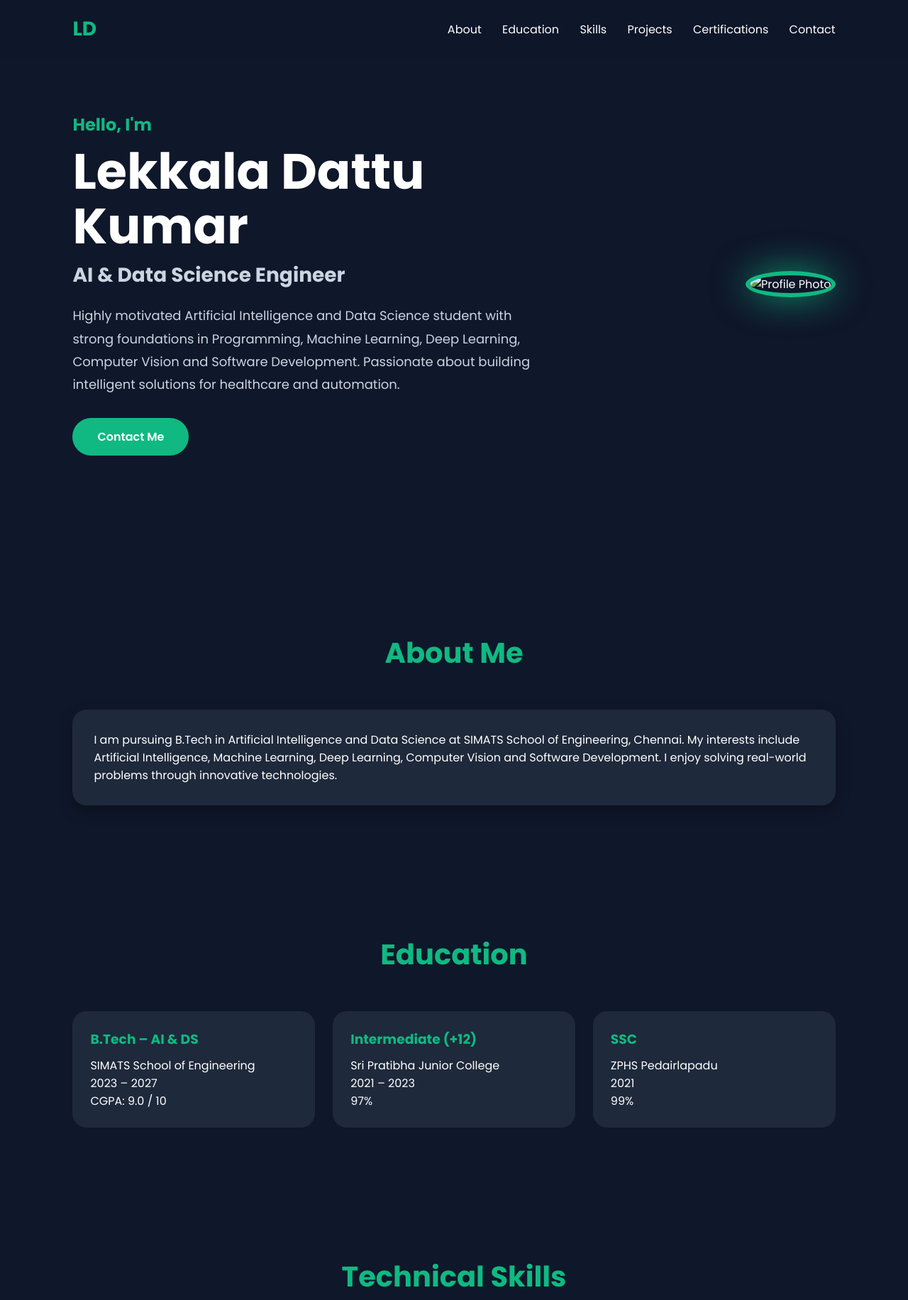
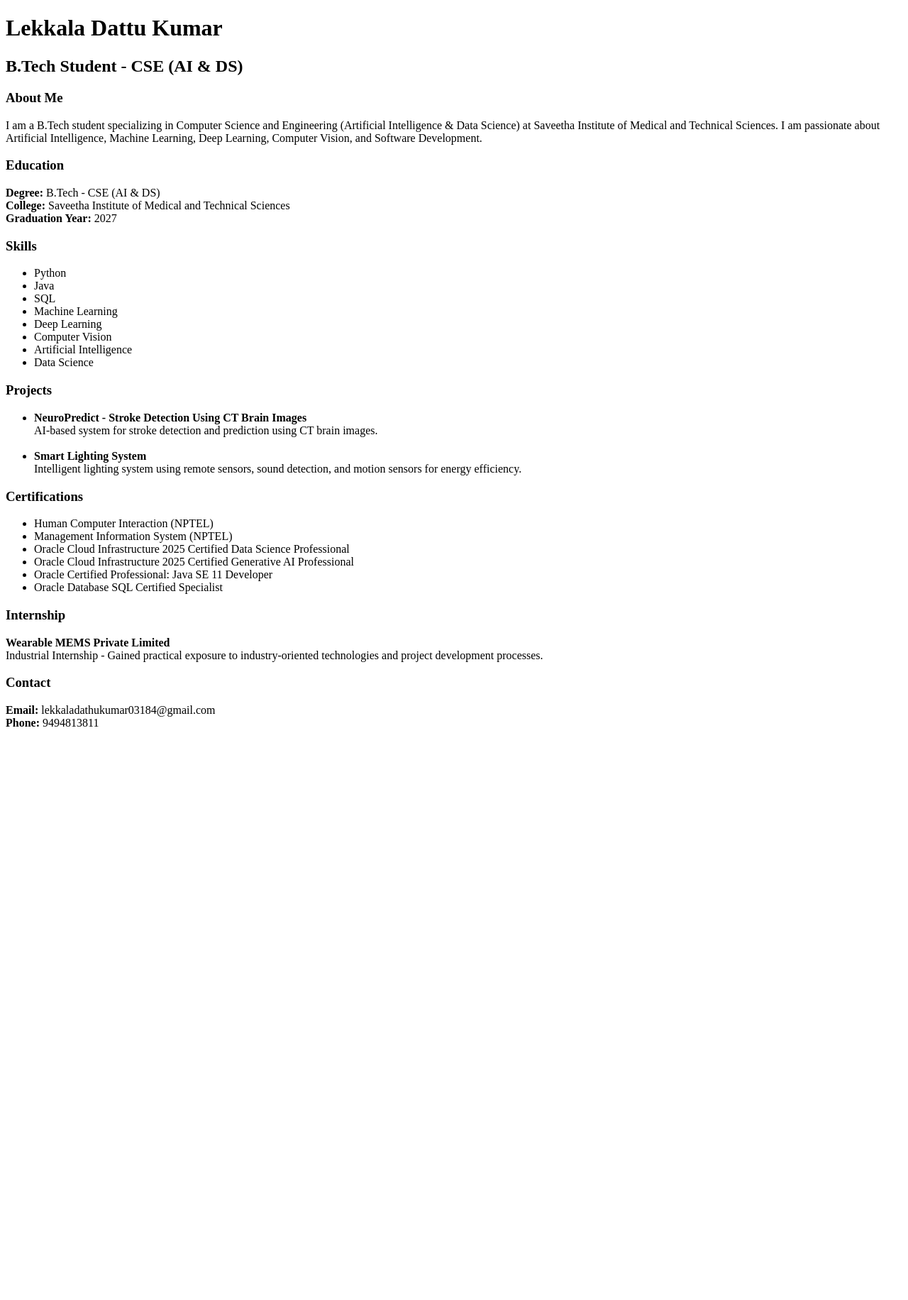
Before and after one commit to Dathu03184/dathukumar.github.io, a plain HTML site: page index.html in a window 1280 px wide. Shown: the top 1832 px of the page at 71% size. After the commit the page ends 1044 px from the top, so only its background shows below. Drawn offline with Linux system fonts and the light colour scheme.

Commit message:
Revise index.html with personal details and structure
Updated the title and added personal information to the header section. Enhanced the content structure with sections for skills, projects, certifications, and contact details.

```diff
--- a/index.html
+++ b/index.html
@@ -1,465 +1,76 @@
 <!DOCTYPE html>
-<html lang="en">
+<html>
 <head>
-<meta charset="UTF-8">
-<meta name="viewport" content="width=device-width, initial-scale=1.0">
-<title>Lekkala Dattu Kumar | AI & Data Science Portfolio</title>
-
-<link href="https://fonts.googleapis.com/css2?family=Poppins:wght@300;400;500;600;700&display=swap" rel="stylesheet">
-
-<style>
-
-*{
-margin:0;
-padding:0;
-box-sizing:border-box;
-font-family:'Poppins',sans-serif;
-scroll-behavior:smooth;
-}
-
-body{
-background:#0f172a;
-color:#fff;
-overflow-x:hidden;
-}
-
-header{
-position:fixed;
-top:0;
-width:100%;
-display:flex;
-justify-content:space-between;
-align-items:center;
-padding:20px 8%;
-background:rgba(15,23,42,.95);
-backdrop-filter:blur(10px);
-z-index:1000;
-}
-
-.logo{
-font-size:28px;
-font-weight:700;
-color:#10b981;
-}
-
-nav a{
-color:white;
-text-decoration:none;
-margin-left:25px;
-transition:.3s;
-}
-
-nav a:hover{
-color:#10b981;
-}
-
-.hero{
-min-height:100vh;
-display:flex;
-justify-content:space-between;
-align-items:center;
-padding:120px 8%;
-}
-
-.hero-content{
-max-width:650px;
-}
-
-.hero-content h3{
-font-size:24px;
-color:#10b981;
-}
-
-.hero-content h1{
-font-size:70px;
-line-height:1.1;
-margin:10px 0;
-}
-
-.hero-content h2{
-font-size:28px;
-color:#cbd5e1;
-margin-bottom:20px;
-}
-
-.hero-content p{
-font-size:18px;
-line-height:1.8;
-color:#cbd5e1;
-}
-
-.btn{
-display:inline-block;
-margin-top:30px;
-padding:14px 35px;
-background:#10b981;
-color:white;
-text-decoration:none;
-border-radius:50px;
-font-weight:600;
-transition:.3s;
-}
-
-.btn:hover{
-transform:translateY(-5px);
-box-shadow:0 0 25px #10b981;
-}
-
-.hero-image img{
-width:380px;
-height:380px;
-border-radius:50%;
-object-fit:cover;
-border:6px solid #10b981;
-box-shadow:0 0 50px rgba(16,185,129,.8);
-}
-
-section{
-padding:90px 8%;
-}
-
-.section-title{
-text-align:center;
-font-size:40px;
-margin-bottom:50px;
-color:#10b981;
-}
-
-.card{
-background:#1e293b;
-padding:30px;
-border-radius:20px;
-box-shadow:0 8px 20px rgba(0,0,0,.3);
-}
-
-.skills-grid{
-display:grid;
-grid-template-columns:repeat(auto-fit,minmax(180px,1fr));
-gap:20px;
-}
-
-.skill{
-background:#1e293b;
-padding:20px;
-text-align:center;
-border-radius:15px;
-transition:.3s;
-font-weight:500;
-}
-
-.skill:hover{
-background:#10b981;
-transform:translateY(-8px);
-}
-
-.education-grid,
-.project-grid,
-.cert-grid{
-display:grid;
-grid-template-columns:repeat(auto-fit,minmax(320px,1fr));
-gap:25px;
-}
-
-.edu-card,
-.project-card,
-.cert-card{
-background:#1e293b;
-padding:25px;
-border-radius:20px;
-transition:.3s;
-}
-
-.edu-card:hover,
-.project-card:hover,
-.cert-card:hover{
-transform:translateY(-10px);
-}
-
-.project-card h3,
-.edu-card h3{
-color:#10b981;
-margin-bottom:10px;
-}
-
-.contact{
-text-align:center;
-}
-
-.contact p{
-font-size:20px;
-margin:15px 0;
-}
-
-footer{
-background:#111827;
-text-align:center;
-padding:25px;
-margin-top:50px;
-}
-
-@media(max-width:900px){
-
-.hero{
-flex-direction:column;
-text-align:center;
-}
-
-.hero-content h1{
-font-size:45px;
-}
-
-.hero-image{
-margin-top:40px;
-}
-
-.hero-image img{
-width:280px;
-height:280px;
-}
-
-nav{
-display:none;
-}
-
-}
-
-</style>
-
+    <title>Lekkala Dattu Kumar Portfolio</title>
 </head>
 <body>
 
-<header>
+    <h1>Lekkala Dattu Kumar</h1>
+    <h2>B.Tech Student - CSE (AI & DS)</h2>
 
-<div class="logo">LD</div>
-
-<nav>
-<a href="#about">About</a>
-<a href="#education">Education</a>
-<a href="#skills">Skills</a>
-<a href="#projects">Projects</a>
-<a href="#certifications">Certifications</a>
-<a href="#contact">Contact</a>
-</nav>
-
-</header>
-
-<section class="hero">
-
-<div class="hero-content">
-
-<h3>Hello, I'm</h3>
-
-<h1>Lekkala Dattu Kumar</h1>
-
-<h2>AI & Data Science Engineer</h2>
-
+    <h3>About Me</h3>
     <p>
-Highly motivated Artificial Intelligence and Data Science student
-with strong foundations in Programming, Machine Learning,
-Deep Learning, Computer Vision and Software Development.
-Passionate about building intelligent solutions for healthcare
-and automation.
+        I am a B.Tech student specializing in Computer Science and Engineering
+        (Artificial Intelligence & Data Science) at Saveetha Institute of Medical
+        and Technical Sciences. I am passionate about Artificial Intelligence,
+        Machine Learning, Deep Learning, Computer Vision, and Software Development.
     </p>
 
-<a href="#contact" class="btn">Contact Me</a>
-
-</div>
-
-<div class="hero-image">
-
-<img src="profile.jpg" alt="Profile Photo">
-
-</div>
-
-</section>
-
-<section id="about">
-
-<h2 class="section-title">About Me</h2>
-
-<div class="card">
-
+    <h3>Education</h3>
     <p>
-I am pursuing B.Tech in Artificial Intelligence and Data Science at
-SIMATS School of Engineering, Chennai. My interests include
-Artificial Intelligence, Machine Learning, Deep Learning,
-Computer Vision and Software Development. I enjoy solving
-real-world problems through innovative technologies.
+        <strong>Degree:</strong> B.Tech - CSE (AI & DS)<br>
+        <strong>College:</strong> Saveetha Institute of Medical and Technical Sciences<br>
+        <strong>Graduation Year:</strong> 2027
     </p>
 
-</div>
+    <h3>Skills</h3>
+    <ul>
+        <li>Python</li>
+        <li>Java</li>
+        <li>SQL</li>
+        <li>Machine Learning</li>
+        <li>Deep Learning</li>
+        <li>Computer Vision</li>
+        <li>Artificial Intelligence</li>
+        <li>Data Science</li>
+    </ul>
 
-</section>
+    <h3>Projects</h3>
+    <ul>
+        <li>
+            <strong>NeuroPredict - Stroke Detection Using CT Brain Images</strong><br>
+            AI-based system for stroke detection and prediction using CT brain images.
+        </li>
+        <br>
+        <li>
+            <strong>Smart Lighting System</strong><br>
+            Intelligent lighting system using remote sensors, sound detection,
+            and motion sensors for energy efficiency.
+        </li>
+    </ul>
 
-<section id="education">
+    <h3>Certifications</h3>
+    <ul>
+        <li>Human Computer Interaction (NPTEL)</li>
+        <li>Management Information System (NPTEL)</li>
+        <li>Oracle Cloud Infrastructure 2025 Certified Data Science Professional</li>
+        <li>Oracle Cloud Infrastructure 2025 Certified Generative AI Professional</li>
+        <li>Oracle Certified Professional: Java SE 11 Developer</li>
+        <li>Oracle Database SQL Certified Specialist</li>
+    </ul>
 
-<h2 class="section-title">Education</h2>
-
-<div class="education-grid">
-
-<div class="edu-card">
-<h3>B.Tech – AI & DS</h3>
-<p>SIMATS School of Engineering</p>
-<p>2023 – 2027</p>
-<p>CGPA: 9.0 / 10</p>
-</div>
-
-<div class="edu-card">
-<h3>Intermediate (+12)</h3>
-<p>Sri Pratibha Junior College</p>
-<p>2021 – 2023</p>
-<p>97%</p>
-</div>
-
-<div class="edu-card">
-<h3>SSC</h3>
-<p>ZPHS Pedairlapadu</p>
-<p>2021</p>
-<p>99%</p>
-</div>
-
-</div>
-
-</section>
-
-<section id="skills">
-
-<h2 class="section-title">Technical Skills</h2>
-
-<div class="skills-grid">
-
-<div class="skill">Python</div>
-<div class="skill">Java</div>
-<div class="skill">C</div>
-<div class="skill">C++</div>
-<div class="skill">SQL</div>
-<div class="skill">Machine Learning</div>
-<div class="skill">Deep Learning</div>
-<div class="skill">Computer Vision</div>
-<div class="skill">Artificial Intelligence</div>
-<div class="skill">HTML</div>
-<div class="skill">CSS</div>
-<div class="skill">JavaScript</div>
-<div class="skill">Git</div>
-<div class="skill">GitHub</div>
-<div class="skill">Linux</div>
-<div class="skill">SwiftUI</div>
-
-</div>
-
-</section>
-
-<section id="projects">
-
-<h2 class="section-title">Projects</h2>
-
-<div class="project-grid">
-
-<div class="project-card">
-
-<h3>NeuroPredict – Early Detection, Better Care</h3>
-
+    <h3>Internship</h3>
     <p>
-AI-based healthcare application for early prediction of neurological
-conditions using Machine Learning, Deep Learning and Computer Vision.
+        <strong>Wearable MEMS Private Limited</strong><br>
+        Industrial Internship - Gained practical exposure to industry-oriented
+        technologies and project development processes.
     </p>
 
-</div>
-
-<div class="project-card">
-
-<h3>Smart Lighting System</h3>
-
+    <h3>Contact</h3>
     <p>
-Automated lighting system using motion sensors,
-sound sensors and remote sensors to improve
-energy efficiency and user convenience.
+        <strong>Email:</strong> lekkaladathukumar03184@gmail.com<br>
+        <strong>Phone:</strong> 9494813811
     </p>
-
-</div>
-
-</div>
-
-</section>
-
-<section id="certifications">
-
-<h2 class="section-title">Certifications</h2>
-
-<div class="cert-grid">
-
-<div class="cert-card">Oracle Certified Professional: Java SE 11 Developer</div>
-
-<div class="cert-card">Oracle Database SQL Certified Specialist</div>
-
-<div class="cert-card">OCI 2025 Generative AI Professional</div>
-
-<div class="cert-card">OCI 2025 Data Science Professional</div>
-
-<div class="cert-card">Human Computer Interaction</div>
-
-<div class="cert-card">Management Information System</div>
-
-</div>
-
-</section>
-
-<section>
-
-<h2 class="section-title">Internship</h2>
-
-<div class="card">
-
-<h3 style="color:#10b981;">Wearable MEMS Private Limited</h3>
-
-<p>
-Completed Industrial Internship and gained practical exposure
-to real-world technologies, teamwork and project development.
-</p>
-
-</div>
-
-</section>
-
-<section>
-
-<h2 class="section-title">Achievements</h2>
-
-<div class="card">
-
-<ul>
-<li>CGPA 9.0 / 10</li>
-<li>97% in Intermediate</li>
-<li>99% in SSC</li>
-<li>Multiple Oracle Certifications</li>
-<li>Developed NeuroPredict Healthcare Application</li>
-</ul>
-
-</div>
-
-</section>
-
-<section id="contact">
-
-<h2 class="section-title">Contact</h2>
-
-<div class="card contact">
-
-<p>📧 lekkaladathukumar03184@gmail.com</p>
-
-<p>📱 +91 9494813811</p>
-
-<p>🎓 B.Tech AI & DS | SIMATS</p>
-
-</div>
-
-</section>
-
-<footer>
-
-<p>© 2026 Lekkala Dattu Kumar | AI & Data Science Portfolio</p>
-
-</footer>
 
 </body>
 </html>
```
Lines whose indentation alone changed are shown as unchanged.
